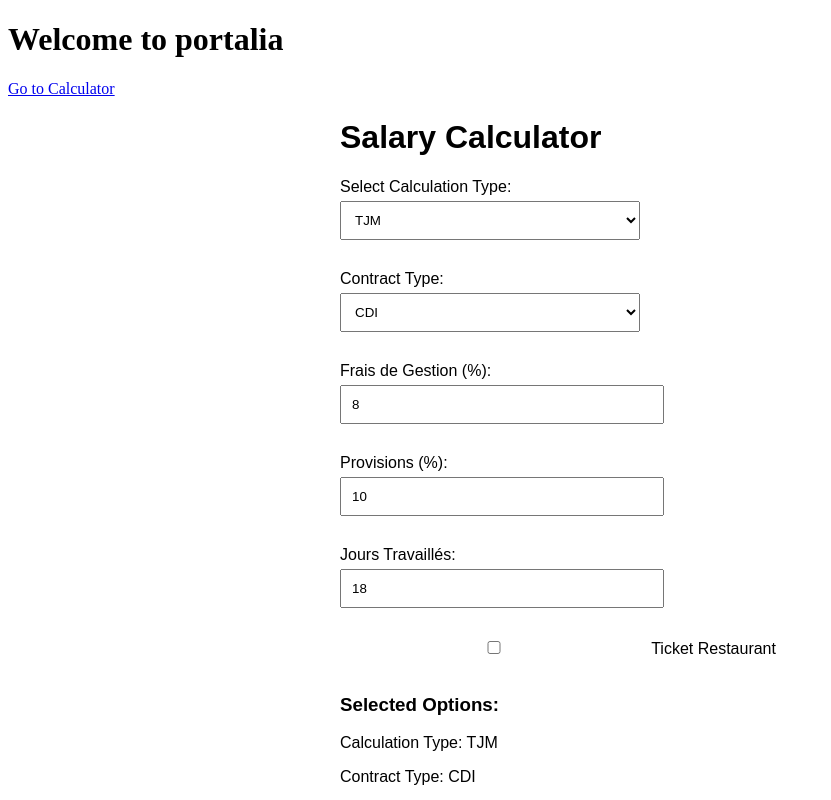
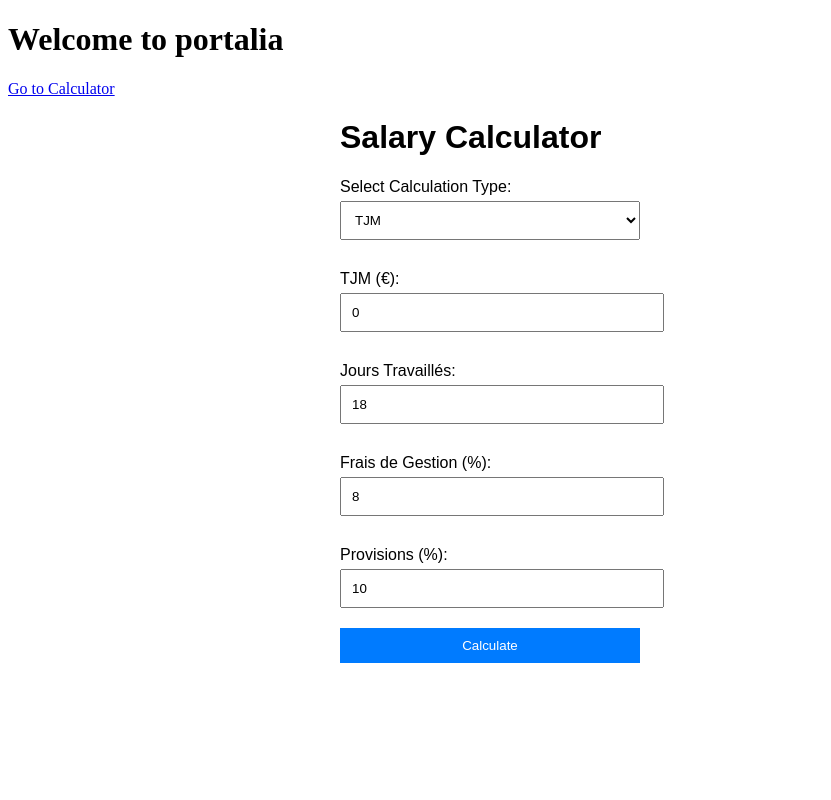
Before and after one commit to Adrien2MN/Portalia, an Angular app in the folder portalia/: page /calculator in a window 1280 px wide. Shown: the top 800 px of the page, without its empty margins (0-831 px from the left). Built offline with nearby package versions, Linux system fonts and the light colour scheme.

Commit message:
link backend/frontend

```diff
--- a/portalia/src/app/app-routing.module.ts
+++ b/portalia/src/app/app-routing.module.ts
@@ -4,7 +4,7 @@ import { RouterModule, Routes } from '@angular/router';
 import { CalculatorComponent } from './calculator/calculator.component';
 
 const routes: Routes = [
-  //{ path: '', redirectTo: '/calculator', pathMatch: 'full' },
+  { path: '', redirectTo: '/calculator', pathMatch: 'full' },
   { path: 'calculator', component: CalculatorComponent }
 ];
 
--- a/portalia/src/app/app.module.ts
+++ b/portalia/src/app/app.module.ts
@@ -2,6 +2,7 @@
 import { NgModule } from '@angular/core';
 import { BrowserModule } from '@angular/platform-browser';
 import { FormsModule } from '@angular/forms';
+import { provideHttpClient, withInterceptorsFromDi } from '@angular/common/http';
 
 import { AppComponent } from './app.component';
 import { CalculatorComponent } from './calculator/calculator.component';
@@ -17,7 +18,9 @@ import { AppRoutingModule } from './app-routing.module';
     AppRoutingModule,  // Only need AppRoutingModule, not RouterModule again
     FormsModule
   ],
-  providers: [],
+  providers: [
+    provideHttpClient(withInterceptorsFromDi())
+  ],
   bootstrap: [AppComponent]
 })
 export class AppModule { }
--- a/portalia/src/app/calculator/calculator.component.html
+++ b/portalia/src/app/calculator/calculator.component.html
@@ -9,42 +9,32 @@
     <option value="BRUT">BRUT</option>
   </select>
 
-  <!-- Dropdown for Contract Type -->
-  <label for="contractType">Contract Type:</label>
-  <select id="contractType" [(ngModel)]="parameters.contractType">
-    <option value="CDI">CDI</option>
-    <option value="CDD">CDD</option>
-  </select>
+  <!-- Input Fields -->
+  <div *ngIf="parameters.calculationType === 'TJM'">
+    <label for="tjm">TJM (€):</label>
+    <input id="tjm" type="number" [(ngModel)]="parameters.tjm" />
+  </div>
+  <div *ngIf="parameters.calculationType === 'BRUT'">
+    <label for="brut">Brut (€):</label>
+    <input id="brut" type="number" [(ngModel)]="parameters.brut" />
+  </div>
+  <div *ngIf="parameters.calculationType === 'NET'">
+    <label for="net">Net (€):</label>
+    <input id="net" type="number" [(ngModel)]="parameters.net" />
+  </div>
 
-  <!-- Input Fields for Parameters -->
+  <!-- Other Input Fields -->
+  <div>
+    <label>Jours Travaillés:</label>
+    <input type="number" [(ngModel)]="parameters.joursTravailles" />
+  </div>
   <div>
     <label>Frais de Gestion (%):</label>
     <input type="number" [(ngModel)]="parameters.fraisGestion" />
-
+  </div>
+  <div>
     <label>Provisions (%):</label>
     <input type="number" [(ngModel)]="parameters.provisions" />
-
-    <label>Jours Travaillés:</label>
-    <input type="number" [(ngModel)]="parameters.joursTravailles" />
-  </div>
-
-  <!-- Ticket Restaurant Option -->
-  <div>
-    <label>
-      <input type="checkbox" [(ngModel)]="parameters.ticketRestaurant" />
-      Ticket Restaurant
-    </label>
-  </div>
-
-  <!-- Display Selected Options -->
-  <div>
-    <h3>Selected Options:</h3>
-    <p>Calculation Type: {{ parameters.calculationType }}</p>
-    <p>Contract Type: {{ parameters.contractType }}</p>
-    <p>Frais de Gestion: {{ parameters.fraisGestion }}%</p>
-    <p>Provisions: {{ parameters.provisions }}%</p>
-    <p>Jours Travaillés: {{ parameters.joursTravailles }}</p>
-    <p>Ticket Restaurant: {{ parameters.ticketRestaurant ? 'Yes' : 'No' }}</p>
   </div>
 
   <!-- Submit Button -->
--- a/portalia/src/app/calculator/calculator.component.ts
+++ b/portalia/src/app/calculator/calculator.component.ts
@@ -1,4 +1,5 @@
 import { Component } from '@angular/core';
+import { HttpClient } from '@angular/common/http';
 
 @Component({
   selector: 'app-calculator',
@@ -9,24 +10,52 @@ import { Component } from '@angular/core';
 export class CalculatorComponent {
   // Parameters for the form
   parameters = {
-    calculationType: 'TJM', // Default: TJM
-    contractType: 'CDI', // Default: CDI
-    fraisGestion: 8, // Default frais de gestion
-    provisions: 10, // Default provisions
-    joursTravailles: 18, // Default jours travaillés
-    ticketRestaurant: false // Default: no ticket restaurant
+    calculationType: 'TJM', // Default calculation type
+    tjm: 0,
+    brut: 0,
+    net: 0,
+    joursTravailles: 18, // Default: 18 days
+    fraisGestion: 8, // Default: 8%
+    provisions: 10, // Default: 10%
+    ticketRestaurant: false,
+    contractType: 'CDI'
   };
 
   // Result object
   result: any = null;
 
-  // Method to handle calculations
+  constructor(private http: HttpClient) {}
+
+  // Call the backend API
   calculate() {
-    // Mock API call (replace this with an actual backend call later)
-    this.result = {
-      tjm: this.parameters.calculationType === 'TJM' ? 500 : null,
-      brut: this.parameters.calculationType === 'BRUT' ? 7380 : null,
-      net: this.parameters.calculationType === 'NET' ? 4870 : null
+    const queryParams: { [key: string]: string } = {
+      tjm: this.parameters.tjm !== null ? this.parameters.tjm.toString() : '',
+      brut: this.parameters.brut !== null ? this.parameters.brut.toString() : '',
+      net: this.parameters.net !== null ? this.parameters.net.toString() : '',
+      jours: this.parameters.joursTravailles.toString(),
+      frais_fixes: (this.parameters.fraisGestion / 100).toString(),
+      provisions: (this.parameters.provisions / 100).toString(),
+      charges_sal: '0.22', // Default charges
+      charges_pat: '0.12'  // Default charges
     };
+
+    // Filter out empty parameters (if you still want to exclude unset values)
+  const filteredQueryParams = Object.fromEntries(
+    Object.entries(queryParams).filter(([_, value]) => value !== '')
+  );
+
+  const queryString = new URLSearchParams(filteredQueryParams).toString();
+  const apiUrl = `http://127.0.0.1:8000/convert?${queryString}`;
+
+  this.http.get(apiUrl).subscribe(
+    (response) => {
+      this.result = response; // Store the result
+    },
+    (error) => {
+      console.error('Error calling backend API:', error);
+      alert('An error occurred while contacting the server. Please try again.');
+    }
+  );
+
   }
 }
```
Also changed, not shown: 1 other file (tests, documents, lock files or other folders).
